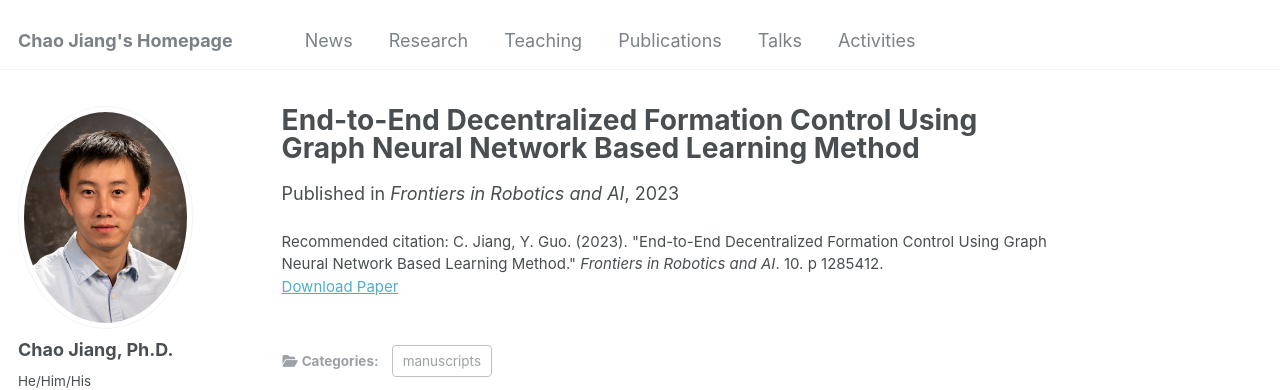
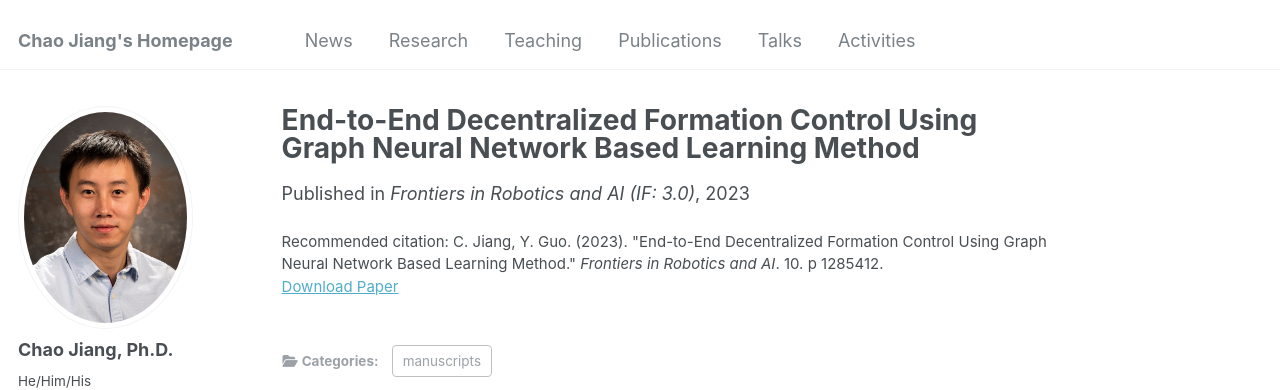
Before and after one commit to cjiang6/cjiang6.github.io, a Jekyll site: the page built from _publications/2023-11-03.md, in a window 1280 px wide and 1022 px high. Shown: the top 390 px of the window. Built offline with Jekyll 4.4.1, drawn with Linux system fonts in a browser that asks for light colours; some web fonts are replaced; a file with an impossible date is left out.

Commit message:
Update 2023-11-03.md

```diff
--- a/_publications/2023-11-03.md
+++ b/_publications/2023-11-03.md
@@ -5,7 +5,7 @@ category: manuscripts
 #permalink: /publication/2015-10-01-paper-title-number-3
 #excerpt: 'This paper is about the number 3. The number 4 is left for future work.'
 date: 2023-11-03
-venue: 'Frontiers in Robotics and AI'
+venue: 'Frontiers in Robotics and AI (IF: 3.0)'
 #slidesurl: 'http://academicpages.github.io/files/slides3.pdf'
 paperurl: 'https://www.frontiersin.org/journals/robotics-and-ai/articles/10.3389/frobt.2023.1285412/full'
 citation: 'C. Jiang, Y. Guo. (2023). &quot;End-to-End Decentralized Formation Control Using Graph Neural Network Based Learning Method.&quot; <i>Frontiers in Robotics and AI</i>. 10. p 1285412.'
```
